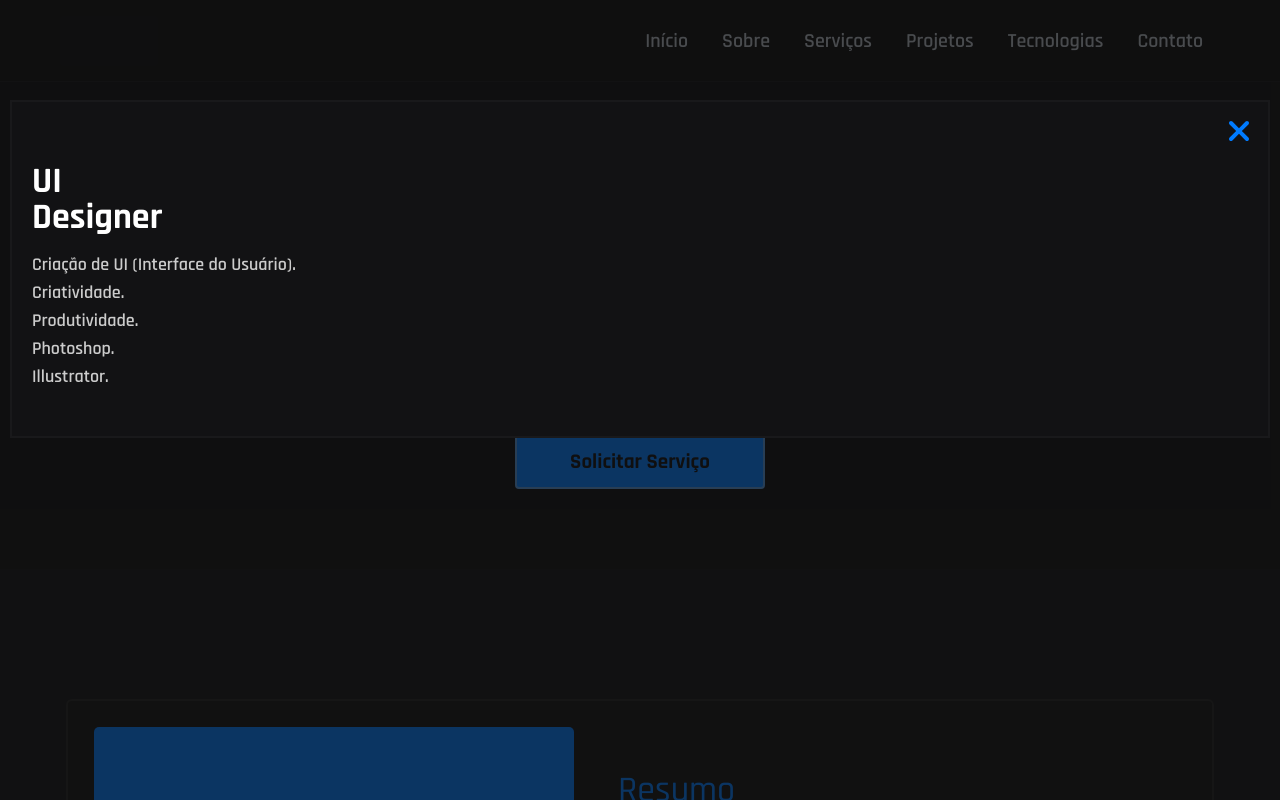
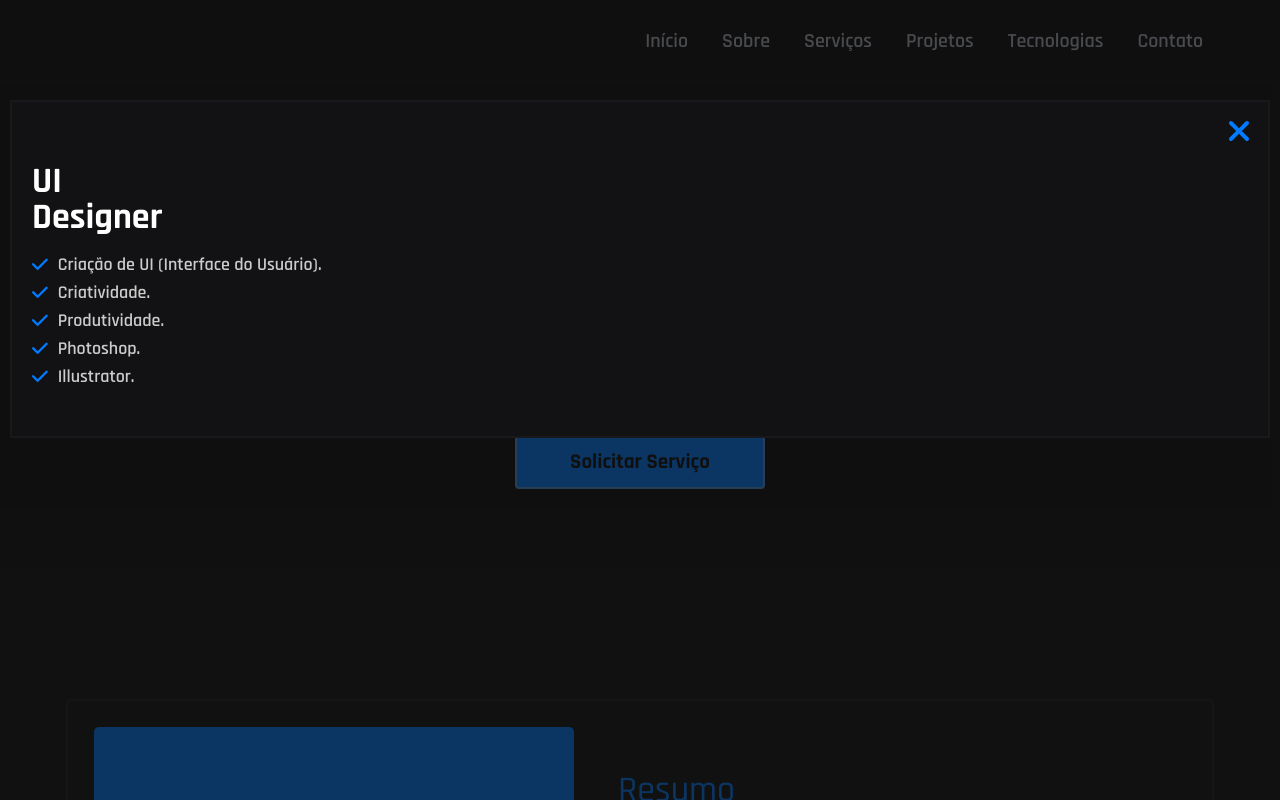
Before and after one commit to eubrunocoelho/portfolio, a Vue app: page / in a window 1280 px wide. Shown: the top 800 px of the page. Built offline with nearby package versions, Linux system fonts and the light colour scheme; a web font is replaced by a local one.

Commit message:
style: adds style to the modal component

```diff
--- a/package.json
+++ b/package.json
@@ -8,6 +8,7 @@
         "lint": "vue-cli-service lint"
     },
     "dependencies": {
+        "@fortawesome/fontawesome-free": "^6.7.2",
         "@fortawesome/free-brands-svg-icons": "^6.7.1",
         "@fortawesome/free-regular-svg-icons": "^6.7.1",
         "@fortawesome/free-solid-svg-icons": "^6.7.1",
--- a/src/components/Modal/_modal.scss
+++ b/src/components/Modal/_modal.scss
@@ -54,10 +54,21 @@
             row-gap: 10px;
 
             li {
+                align-items: center;
                 color: darken($color: #ffffff, $amount: 20%);
+                display: inline-flex;
                 font-family: var(--font-rajdhani);
                 font-size: 18px;
                 font-weight: 600;
+
+                &::before {
+                    color: #007bff;
+                    content: '\f00c';
+                    font: var(--fa-font-solid);
+                    font-size: 18px;
+                    margin: 0 10px 0 0;
+                    display: inline-block;
+                }
             }
         }
     }
--- a/src/main.js
+++ b/src/main.js
@@ -6,6 +6,8 @@ import { FontAwesomeIcon } from '@fortawesome/vue-fontawesome';
 import { createApp } from 'vue';
 
 import App from './App.vue';
+
+import '@fortawesome/fontawesome-free/css/all.css';
 import './assets/scss/global.scss';
 
 library.add(fas, fab, far);
```
Also changed, not shown: 1 other file (tests, documents, lock files or other folders).
